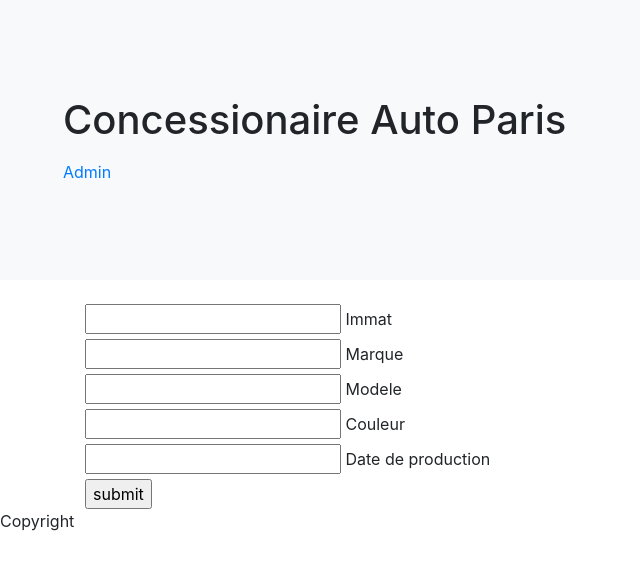
After one commit to MrMA2B/VitryMatteiProject, a PHP site: template src/view/admin.php in a window 1280 px wide. The commit adds this page. Shown: the top 570 px of the page, without its empty margins (0-640 px from the left). Run offline with PHP 8.4, Linux system fonts and the light colour scheme; the template is opened without the code that fills it, so the values that code supplies are empty; some libraries are stand-ins or nearby versions.

Commit message:
ajout debut page admin et formulaire

```diff
--- /dev/null
+++ b/src/view/admin.php
@@ -0,0 +1,26 @@
+<?php
+
+namespace App;
+?>
+
+<form action="index.php" method="post">
+
+<input type="text" id="html" name="fav_language">
+  <label for="html">Immat</label><br>
+
+  <input type="text" id="html" name="fav_language">
+  <label for="html">Marque</label><br>
+
+   <input type="text" id="html" name="fav_language">
+  <label for="html">Modele</label><br>
+
+  <input type="text" id="html" name="fav_language">
+  <label for="html">Couleur</label><br>
+
+  <input type="text" id="css" name="fav_language">
+  <label for="css">Date de production</label><br>
+
+  <input type="submit" id="submit" name="submit" value="submit">
+
+
+</form>
--- a/src/view/base.php
+++ b/src/view/base.php
@@ -11,7 +11,7 @@
             <div class="container-fluid py-5">
                 <h1 class="display-5 fw-bold">Concessionaire Auto Paris</h1>
                 <p class="col-md-8 fs-4"></p>
-                <button class="btn btn-primary btn-lg" type="button">Example button</button>
+               <a href="src/view/admin.php">Admin </a>
             </div>
         </div>
 
```
Also changed, not shown: src/router.php (+5 -4 lines).
